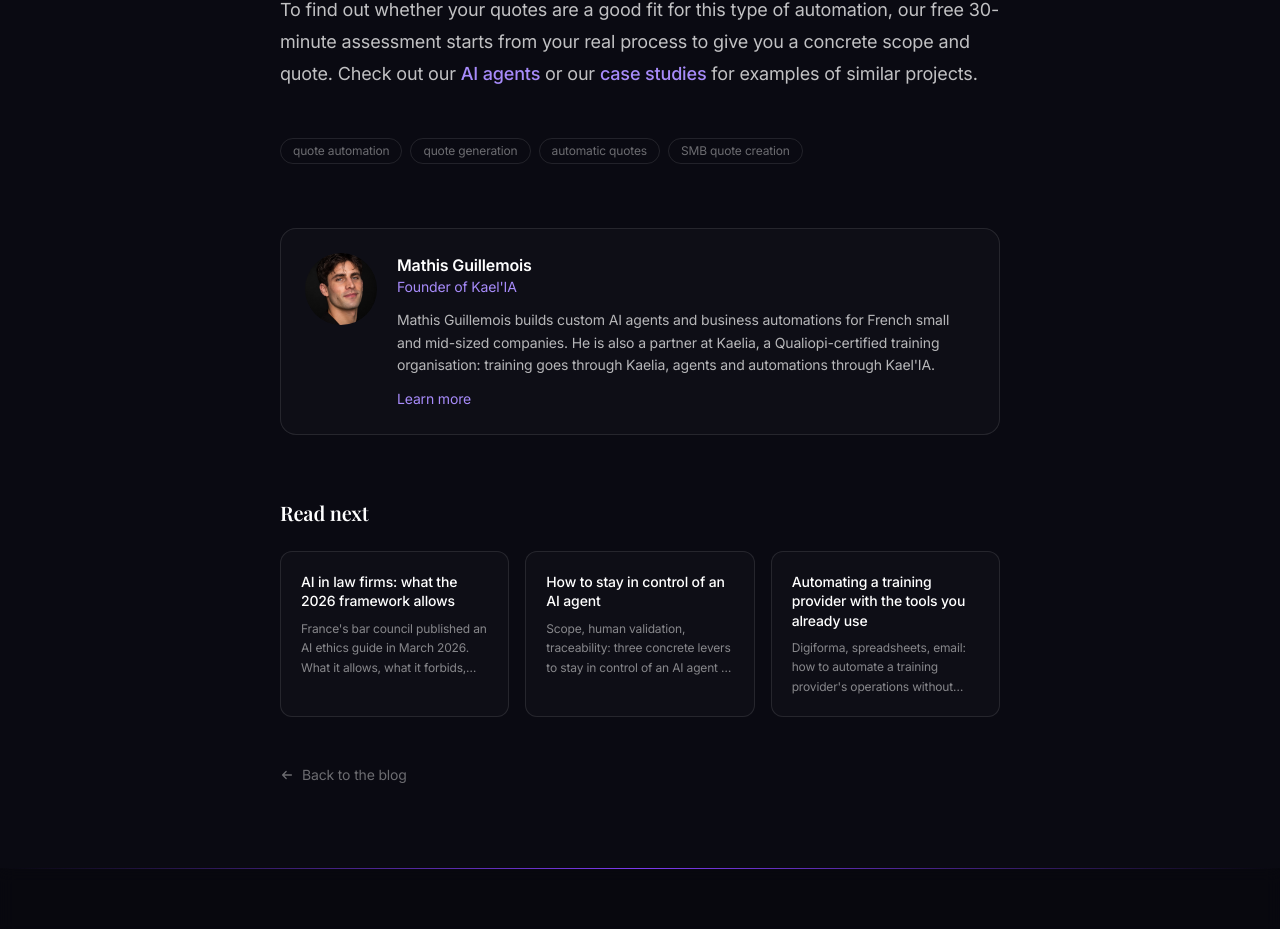
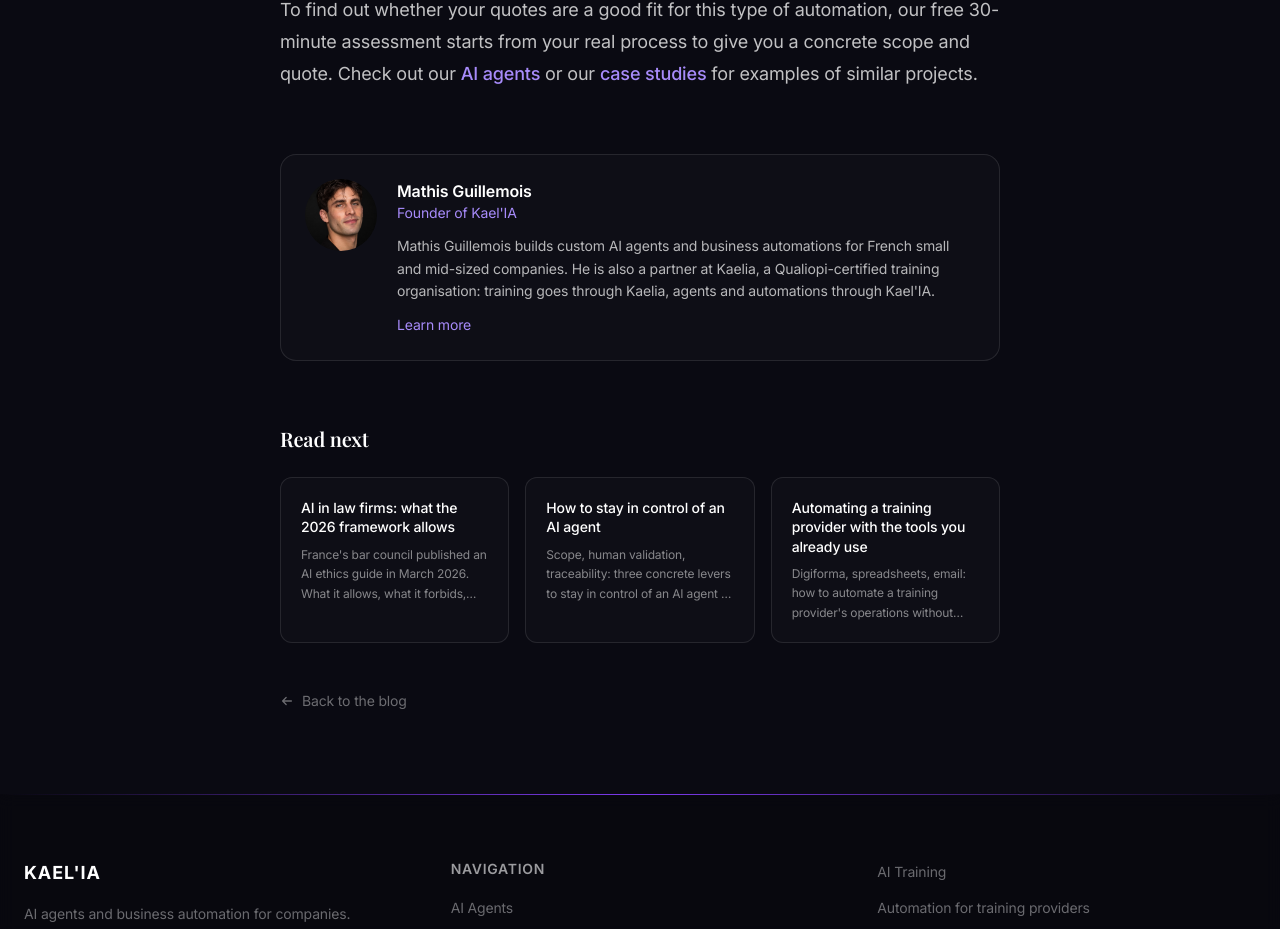
Before and after one commit to Mathisgui/kaelia.ia, a Next.js app: page /en/blog/automate-quote-creation in a window 1280 px wide. Shown: the part 3710-4639 px from the top of the page. Built offline with nearby package versions, Linux system fonts and the light colour scheme; a web font is replaced by a local one.

Commit message:
fix(blog): pastilles de mots-clés retirées de la page article
Requêtes brutes, souvent sans accents (« deontologie ia avocat »), qui ne menaient
nulle part. Les mots-clés restent dans les métadonnées et le JSON-LD.

Co-Authored-By: Claude Opus 5.5 (1M context) <noreply@anthropic.com>

```diff
--- a/src/components/blog/BlogArticle.tsx
+++ b/src/components/blog/BlogArticle.tsx
@@ -154,17 +154,9 @@ export default function BlogArticle({
         </section>
       ) : null}
 
-      <div className="mt-12 flex flex-wrap gap-2">
-        {meta.keywords.map((kw) => (
-          <span
-            key={kw}
-            className="rounded-full border border-white/10 px-3 py-1 text-xs text-white/40"
-          >
-            {kw}
-          </span>
-        ))}
-      </div>
-
+      {/* Les mots-clés restent dans les métadonnées et le JSON-LD. Ils ne sont
+          plus affichés : c'étaient des requêtes brutes, souvent tapées sans
+          accents, qui ne menaient nulle part. */}
       <AuthorCard locale={locale} />
 
       <RelatedPosts
```
